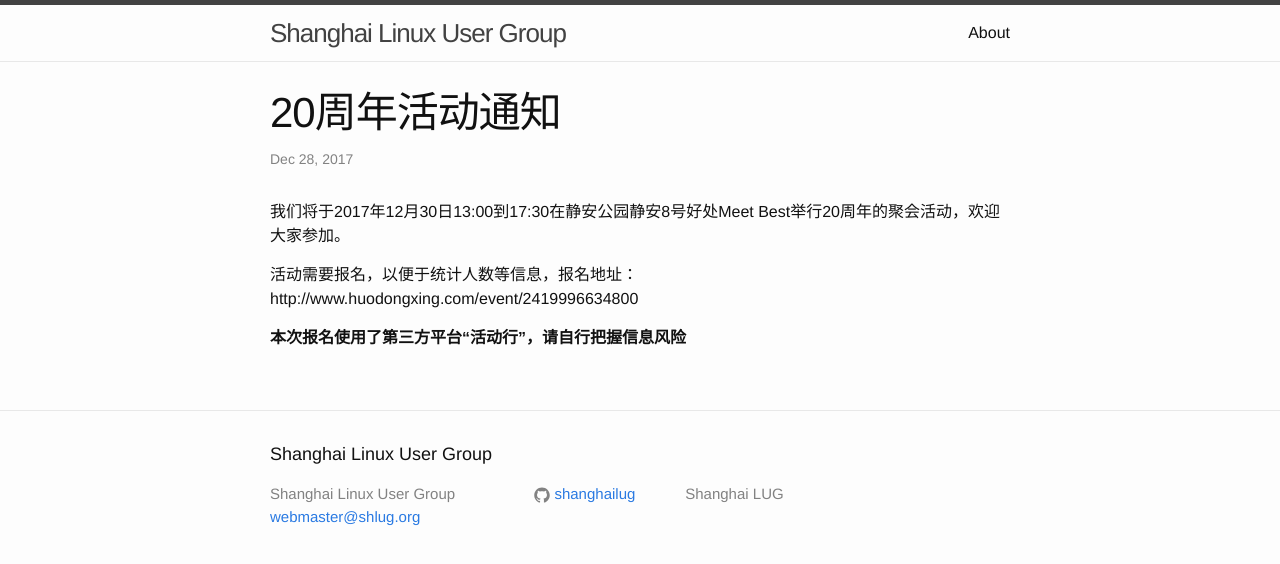
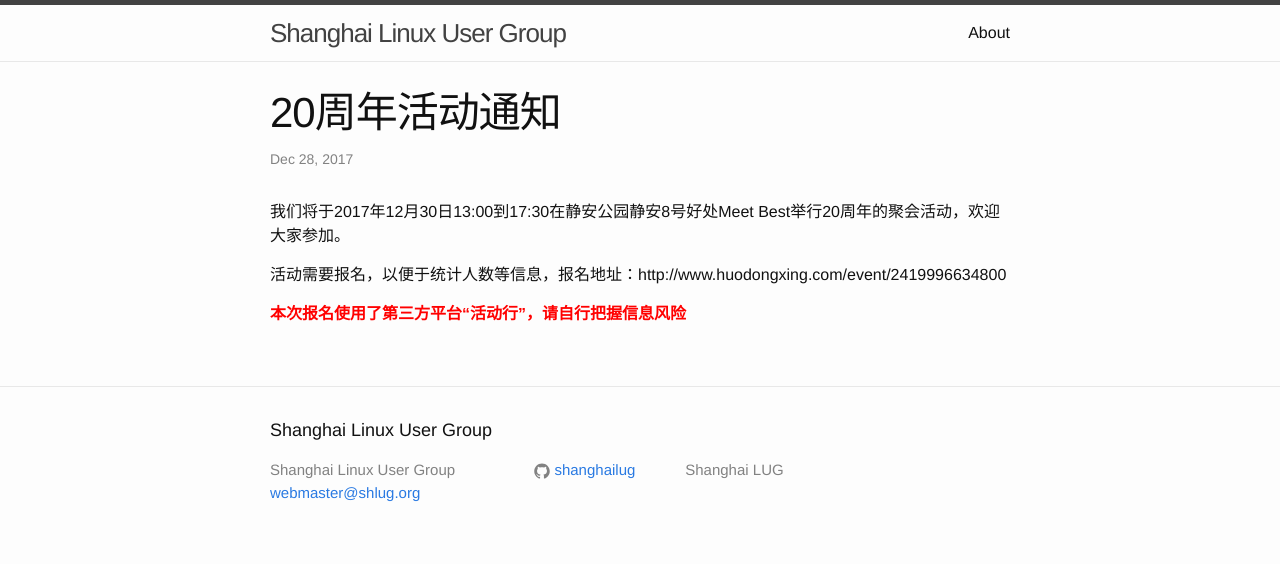
Before and after one commit to shanghailug/shanghailug.github.io, a Jekyll site: the page built from _posts/2017-12-28-20yr.markdown, in a window 1280 px wide. Shown: the top 564 px of the page. Built offline with Jekyll 4.4.1, drawn with Linux system fonts in a browser that asks for light colours.

Commit message:
Set important notice in red color.

```diff
--- a/_posts/2017-12-28-20yr.markdown
+++ b/_posts/2017-12-28-20yr.markdown
@@ -6,7 +6,6 @@ categories: news
 ---
 我们将于2017年12月30日13:00到17:30在静安公园静安8号好处Meet Best举行20周年的聚会活动，欢迎大家参加。
 
-活动需要报名，以便于统计人数等信息，报名地址：
-http://www.huodongxing.com/event/2419996634800
+活动需要报名，以便于统计人数等信息，报名地址：http://www.huodongxing.com/event/2419996634800
 
-**本次报名使用了第三方平台“活动行”，请自行把握信息风险**
+<span style="color:red">**本次报名使用了第三方平台“活动行”，请自行把握信息风险**</span>
```
